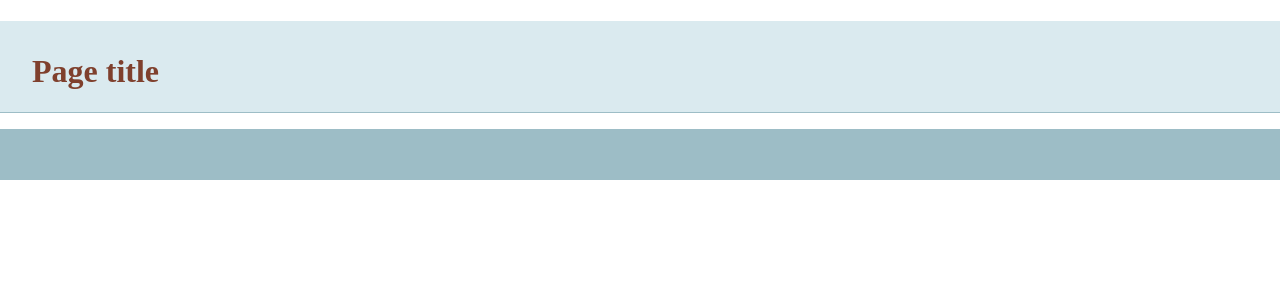
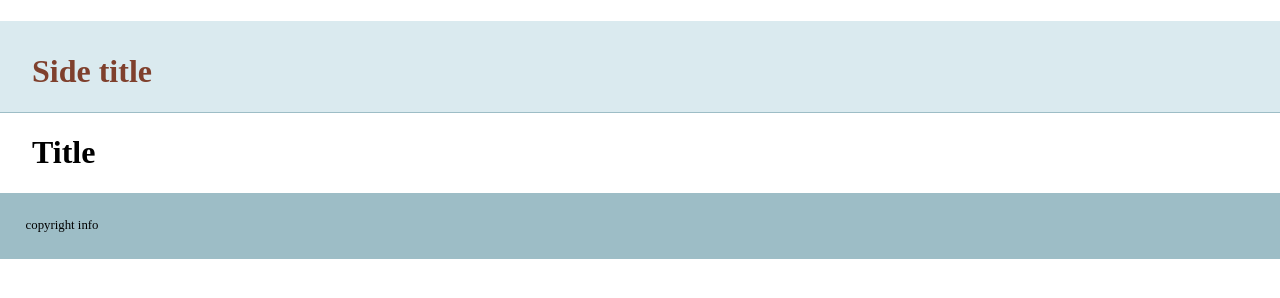
Before and after one commit to YogeshDevgun/git-basics, a plain HTML site: page index.html in a window 1280 px wide. Drawn offline with nearby package versions, Linux system fonts and the light colour scheme.

Commit message:
added more info

```diff
--- a/index.html
+++ b/index.html
@@ -14,13 +14,15 @@
     </head>
     <body>
     <header>
-	<h1>Page title</h1>
+	<h1>Side title</h1>
     </header>
     <nav id="pageNav">
     </nav>
     <main>
+        <h1>Title</h1>
     </main>
     <footer>
+        copyright info
     </footer>
         <script>
 //use the modernizr load to load up external scripts. This will load the scripts asynchronously, but the order listed matters. Although it will load all scripts in parallel, it will execute them in the order listed
```
